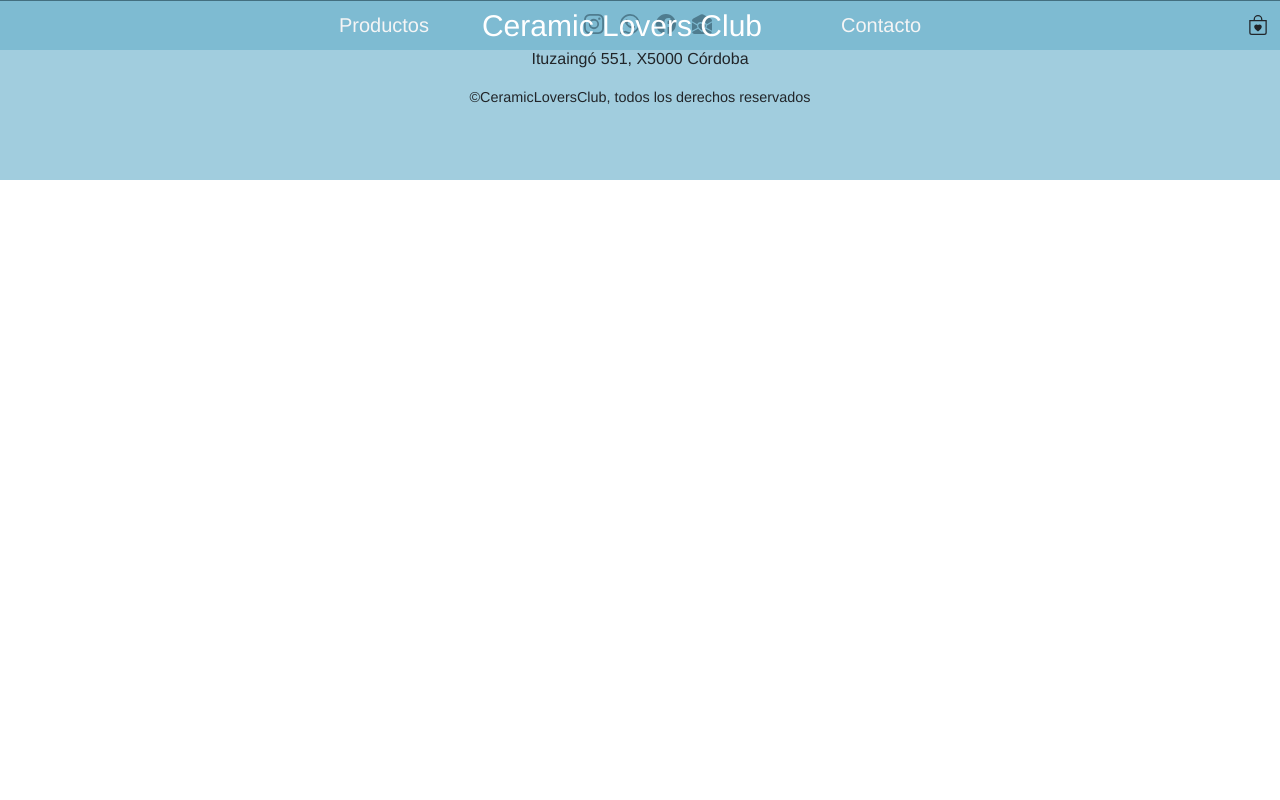
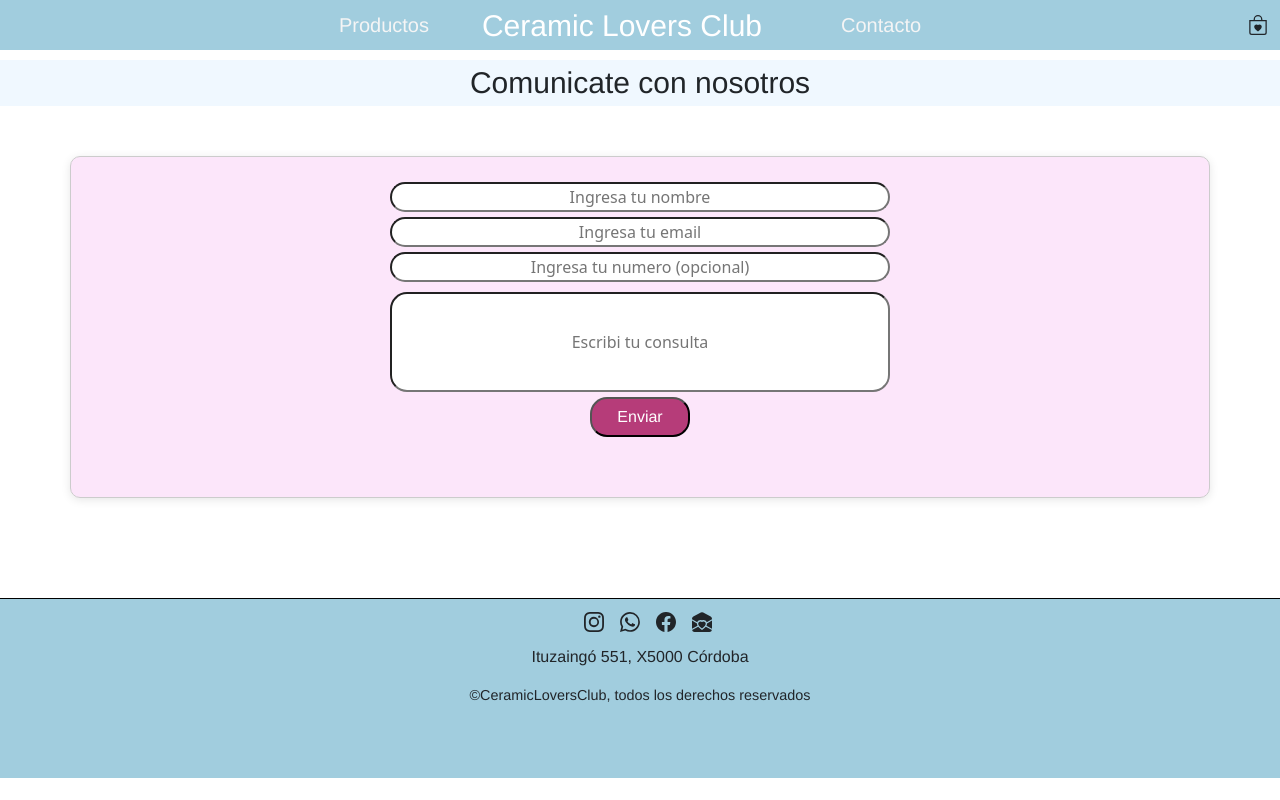
Before and after one commit to Paula-Osella/Tienda-amantes-de-la-ceramica, a React (Create React App) app: page /Contacto in a window 1280 px wide. Built offline with nearby package versions, Linux system fonts and the light colour scheme.

Commit message:
se agrega seccion contacto con formulario y se modifica el hover de los botoness y se corrige la funcion agregar carrito

```diff
--- a/src/App.jsx
+++ b/src/App.jsx
@@ -15,23 +15,12 @@
         getProducts().then(response => setProducts(response));
     }, []);
 
-    const handleAddToCart = (productId, quantity) => {
-        setProducts(prevProducts =>
-            prevProducts.map(product =>
-                product.id === productId
-                    ? { ...product, stock: product.stock - quantity }
-                    : product
-            )
-        );
-        console.log(`Producto ${productId} agregado al carrito con cantidad ${quantity}`);
-    };
-
     return (
         <BrowserRouter>
             <NavBar />
             <Routes>
-                <Route path="/" element={<ItemListContainer products={products} onAddToCart={handleAddToCart} />} />
-                <Route path="/product/:id" element={<ItemDetailContainer onAddToCart={handleAddToCart} />} />
+                <Route path="/" element={<ItemListContainer products={products} />} />
+                <Route path="/product/:id" element={<ItemDetailContainer products={products} setProducts={setProducts} />} />
                 <Route path="Contacto" element={<Contacto />} />
                 <Route path="*" element={<Error />} />
             </Routes>
--- a/src/components/ItemCount/ItemCount.css
+++ b/src/components/ItemCount/ItemCount.css
@@ -49,3 +49,7 @@
 background-color: rgb(182, 60, 121);
 border-radius: 5px;color: white;
 }
+
+.Button-carrito:hover {
+    background-color: rgb(145, 41, 93);
+}
--- a/src/components/ItemDetail/ItemDetail.jsx
+++ b/src/components/ItemDetail/ItemDetail.jsx
@@ -1,15 +1,20 @@
 import React, { useState } from 'react';
+import { getProducts } from '../ItemListContainer/asyncMock';
 import ItemCount from '../ItemCount/ItemCount';
 import './ItemDetail.css';
 
-const ItemDetail = ({ id, name, src, precio, stock, description, onAdd }) => {
+const ItemDetail = ({ id, name, src, precio, stock, description, products, setProducts }) => {
     const [quantity, setQuantity] = useState(0);
 
     const handleAdd = (quantity) => {
         setQuantity(quantity);
-        if (onAdd) {
-            onAdd(id, quantity);
-        }
+        const updatedProducts = products.map(product =>
+            product.id === id
+                ? { ...product, stock: product.stock - quantity }
+                : product
+        );
+        setProducts(updatedProducts);
+        console.log(`Producto ${id} agregado al carrito con cantidad ${quantity}`);
     };
 
     return (
--- a/src/components/ItemListContainer/Item/Item.css
+++ b/src/components/ItemListContainer/Item/Item.css
@@ -50,6 +50,11 @@
     font-family: 'Franklin Gothic Medium', 'Arial Narrow', Arial, sans-serif;
 }
 
+.Boton-detalles:hover {
+    background-color: rgb(145, 41, 93);
+}
+
+
 @media (max-width: 768px) {
     .item-list-container {
         grid-template-columns: repeat(2, 1fr);
--- a/src/pages/Contacto.css
+++ b/src/pages/Contacto.css
@@ -0,0 +1,46 @@
+
+.container {
+    margin: 0 auto;
+    padding: 20px;
+    border: 1px solid #ccc;
+    border-radius: 10px;
+    box-shadow: 0 2px 10px rgba(0, 0, 0, 0.1);
+    background-color: #facff585;
+    margin-bottom: 100px;
+    margin-top: 50px;
+}
+
+.formulario {
+    margin: auto;
+    max-width: 500px;
+    min-height: 300px;
+    display: flex;
+    flex-direction: column;
+
+}
+.InputForm{
+    margin-top: 5px;
+    text-align: center;
+    border-radius: 17px;
+}
+.Texto{
+min-height: 100px;
+margin-top: 10px;
+text-align: center;
+border-radius: 17px;
+}
+.Enviar {
+    color: white;
+margin: auto;
+margin-top: 5px;
+    width: 100px;
+    border-radius: 17px;
+    height: 40px;
+    background-color: rgb(182, 60, 121);
+    font-family: 'Franklin Gothic Medium', 'Arial Narrow', Arial, sans-serif;
+}
+
+
+.Enviar:hover {
+    background-color: rgb(145, 41, 93);
+}
--- a/src/pages/Contacto.jsx
+++ b/src/pages/Contacto.jsx
@@ -1,12 +1,69 @@
-import {Link} from "react-router-dom";
+import { Link } from "react-router-dom";
+import "../pages/Contacto.css";
+import React, { useState } from "react";
 
 function Contacto() {
+    const [valores, setValores] = useState({
+        nombre: "",
+        email: "",
+        numero: "",
+        mensaje: "",
+    });
+
+    const handleValores = (e) => {
+        setValores({
+            ...valores,
+            [e.target.name]: e.target.value,
+        });
+    };
+
+    const handleSubmit = (e) => {
+        e.preventDefault();
+        console.log("Enviado:", valores); // Solo muestra los valores al enviar
+    };
+
     return (
-<div>
-
-
-        </div>
-    )
+        <body className="Cuerpo">
+            <h1 className="Titulo">Comunicate con nosotros</h1>
+            <div className="container">
+                <form className="formulario" onSubmit={handleSubmit}>
+                    <input
+                        type="text"
+                        placeholder="Ingresa tu nombre"
+                        className="InputForm"
+                        value={valores.nombre}
+                        onChange={handleValores}
+                        name="nombre"
+                    />
+                    <input
+                        type="email"
+                        placeholder="Ingresa tu email"
+                        className="InputForm"
+                        value={valores.email}
+                        onChange={handleValores}
+                        name="email"
+                    />
+                    <input
+                        type="text"
+                        placeholder="Ingresa tu numero (opcional)"
+                        className="InputForm"
+                        value={valores.numero}
+                        onChange={handleValores}
+                        name="numero"
+                    />
+                    <input
+                        type="text"
+                        placeholder="Escribi tu consulta"
+                        className="Texto"
+                        value={valores.mensaje}
+                        onChange={handleValores}
+                        name="mensaje"
+                    />
+                    <button type="submit" className="Enviar">Enviar</button>
+                </form>
+            </div>
+        </body>
+    );
 }
 
 export default Contacto;
```
